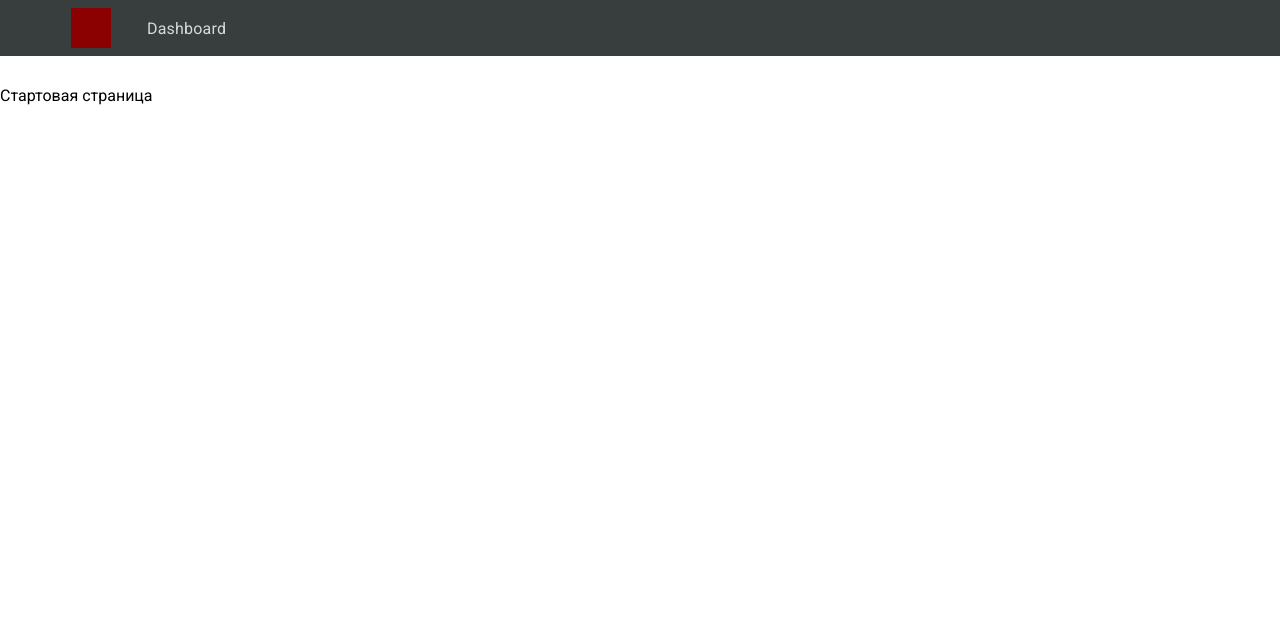
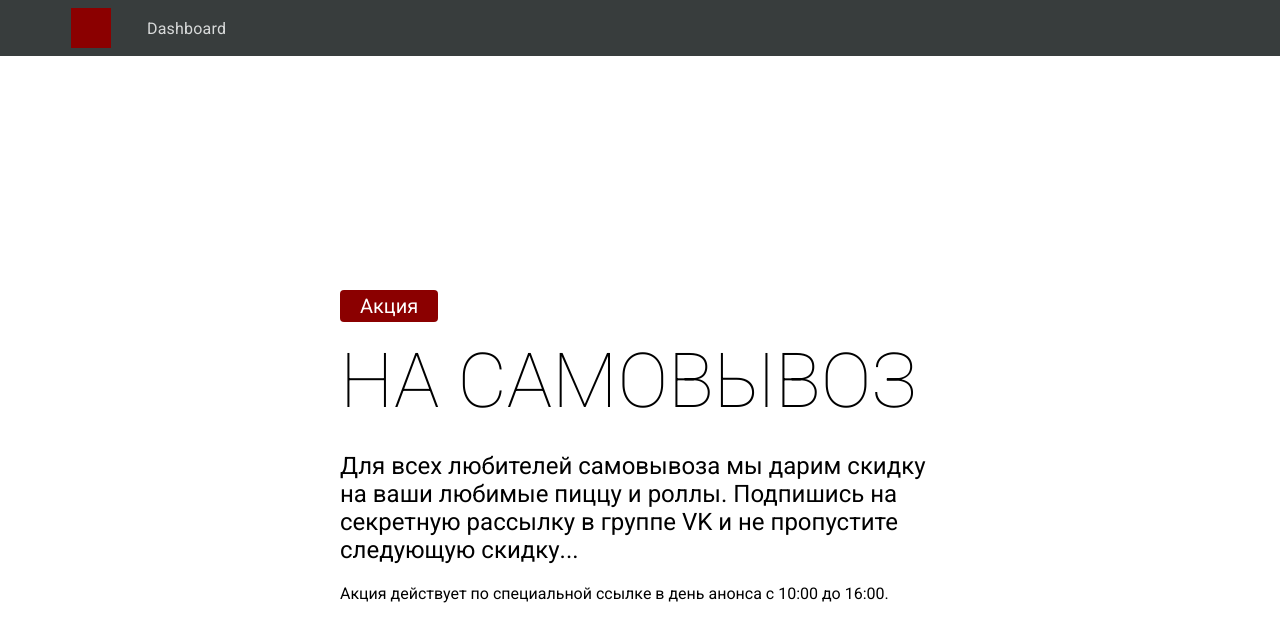
Before and after one commit to abestuzhev/presto-promo-app, a React (Create React App) app: page / in a window 1280 px wide. Shown: the top 642 px of the page. Built offline with nearby package versions, Linux system fonts and the light colour scheme.

Commit message:
add change status

```diff
--- a/src/App.js
+++ b/src/App.js
@@ -7,6 +7,7 @@ import {Route, withRouter} from 'react-router-dom';
 import {connect} from "react-redux";
 import Login from './components/Login/Login';
 import {compose} from "redux";
+import Cover from './components/Cover/Cover';
 
 class App extends React.Component {
 
@@ -15,13 +16,10 @@ class App extends React.Component {
             <div className="App">
 
                 <Route exact path="/admin">
-                    <Dashboard {...this.props}/>
+                    <Dashboard />
                 </Route>
 
-                <Route exact path="/">
-                    <Header />
-                    <div>Стартовая страница</div>
-                </Route>
+
 
                 <Route exact path={"/:city/actions/:actionId"}>
                     <Home />
@@ -29,6 +27,11 @@ class App extends React.Component {
 
                 <Route path="/login">
                     <Login />
+                </Route>
+
+                <Route exact path="/">
+                    <Header />
+                    <Cover />
                 </Route>
             </div>
         );
--- a/src/admin/Dashboard.jsx
+++ b/src/admin/Dashboard.jsx
@@ -1,8 +1,7 @@
 import React from "react";
 import { NavLink } from "react-router-dom";
 import ActionsList from "../components/ActionsList/ActionsList";
-import {connect} from "react-redux";
-import mapStateToProps from "react-redux/lib/connect/mapStateToProps";
+
 
 class Dashboard extends React.Component {
 
@@ -30,25 +29,7 @@ class Dashboard extends React.Component {
                                             <span className="user-bar__user-name"><a href="#">Выход</a></span>
                                         </div>
                                         <ul className="user-bar__child-list">
-                                            <li className="user-bar__child-item">
-                                                <ul className="user-bar__partner-settings">
-                                                    <li className="user-bar__partner-settings-item">
-                                                        <a href="#/outlets" id="ember105" className="user-bar__child-link ember-view">Торговые точки</a>
-                                                    </li>
-                                                    <li className="user-bar__partner-settings-item">
-                                                        <a href="#/employees" id="ember106" className="user-bar__child-link ember-view">Сотрудники</a>
-                                                    </li>
-                                                </ul>
-                                            </li>
-                                            <li className="user-bar__child-item">
-                                                <a href="#/features" className="user-bar__child-link user-bar__child-link features ember-view">Решения для бизнеса</a>
-                                            </li>
-                                            <li className="user-bar__child-item">
-                                                <a href="#/user-settings" id="ember108" className="user-bar__child-link ember-view">Профиль</a>
-                                            </li>
-                                            <li className="user-bar__child-item">
-                                                <a href="#/support" id="ember109" className="user-bar__child-link ember-view">Поддержка</a>
-                                            </li>
+
                                             <li className="user-bar__child-item">
                                                 <button className="user-bar__child-link user-bar__child-link log-out">
                                                     Выход
@@ -68,38 +49,8 @@ class Dashboard extends React.Component {
                             <button className="c-btn">Создать акцию</button>
                         </div>
 
-                        <ActionsList actions = {this.props.actions} />
+                        <ActionsList />
 
-                        {/*<div className="table">*/}
-
-                        {/*    <div className="row header">*/}
-                        {/*        <div className="cell">*/}
-                        {/*            Изображение*/}
-                        {/*        </div>*/}
-                        {/*        <div className="cell">*/}
-                        {/*            Название*/}
-                        {/*        </div>*/}
-                        {/*        <div className="cell">*/}
-                        {/*            Описание*/}
-                        {/*        </div>*/}
-                        {/*        <div className="cell">*/}
-                        {/*            Новая цена*/}
-                        {/*        </div>*/}
-                        {/*        <div className="cell">*/}
-                        {/*            Старая цена*/}
-                        {/*        </div>*/}
-                        {/*        <div className="cell">*/}
-                        {/*            Статус*/}
-                        {/*        </div>*/}
-                        {/*        <div className="cell">*/}
-                        {/*            ред*/}
-                        {/*        </div>*/}
-                        {/*    </div>*/}
-
-                        {/*    <div className="row">*/}
-
-                        {/*    </div>*/}
-                        {/*</div>*/}
                     </div>
                 </div>
             </>
@@ -108,4 +59,5 @@ class Dashboard extends React.Component {
 }
 
 
+
 export default Dashboard;
--- a/src/components/ActionsList/ActionsList.jsx
+++ b/src/components/ActionsList/ActionsList.jsx
@@ -1,7 +1,15 @@
 import {NavLink} from "react-router-dom";
+import {connect} from "react-redux";
+import {changeStatus} from "../../redux/dashboardReducer";
 
 const ActionsList = (props) => {
     console.log("AсtionsList", props);
+
+    const switcherHandler = (actionId, status) => {
+        console.log("switcherHandler", actionId)
+        props.changeStatus(actionId, status)
+    }
+
     return (
         <>
         <div className="actions">
@@ -19,9 +27,10 @@ const ActionsList = (props) => {
                                 <div className="action-card__head">
                                     <div className="action-card__title">
                                         <h3>{action.title}</h3>
-                                        <NavLink to={action.city.url + "/actions/" + action.id } className="action-card__link">
-                                            http://localhost:3000/{action.city.url}/actions/{action.id}
-                                        </NavLink>
+                                        {action.status && <NavLink to={action.city.url + "/actions/" + action.id } className="action-card__link">
+                                                http://localhost:3000/{action.city.url}/actions/{action.id}
+                                            </NavLink>}
+
                                     </div>
 
                                     <div className="action-card__text">{action.composition}</div>
@@ -74,8 +83,8 @@ const ActionsList = (props) => {
                                             </div>
                                             <div className="action-card-operation__item">
                                                 <div id="" className="c-switcher">
-                                                    <input id={"c-switcher-" + action.id} className="c-switcher__input" type="checkbox" value="" />
-                                                    <label htmlFor={"c-switcher-" + action.id} className="c-switcher__label">
+                                                    <input checked={action.status} onChange={() => switcherHandler(action.id, !action.status)}  id={"c-switcher-" + action.id} className="c-switcher__input" type="checkbox" value="" />
+                                                    <label  htmlFor={"c-switcher-" + action.id} className="c-switcher__label">
                                                         <span className="c-switcher__circle"></span>
                                                     </label>
                                                 </div>
@@ -94,4 +103,10 @@ const ActionsList = (props) => {
     )
 }
 
-export default ActionsList;
+const mapStateToProps = (state) => {
+    return {
+        actions: state.dashboard.actions
+    }
+}
+
+export default connect(mapStateToProps, {changeStatus} )(ActionsList);
--- /dev/null
+++ b/src/components/Cover/Cover.jsx
@@ -0,0 +1,25 @@
+const Cover = () => {
+    return (
+        <div className="layout">
+            <div className="cover">
+                <div className="cover-head">
+                    <div className="cover-label">Акция</div>
+                    <h1 className="cover-title">
+                        На самовывоз
+                    </h1>
+                </div>
+
+                <div className="cover-body">
+                    <div className="cover-desc">
+                        Для всех любителей самовывоза мы дарим скидку на ваши любимые пиццу и роллы. Подпишись на секретную рассылку в группе VK и не пропустите следующую скидку...
+                    </div>
+                    <div className="cover-text">
+                        Акция действует по специальной ссылке в день анонса c 10:00 до 16:00.
+                    </div>
+                </div>
+            </div>
+        </div>
+    )
+}
+
+export default Cover;
--- a/src/components/Home/Home.jsx
+++ b/src/components/Home/Home.jsx
@@ -33,6 +33,7 @@ class Home extends React.Component {
     }
 }
 
+
 const mapStateToProps = (state) => {
     return {
         actions: state.dashboard.actions
--- a/src/redux/dashboardReducer.js
+++ b/src/redux/dashboardReducer.js
@@ -1,4 +1,5 @@
 const SET_ACTIONS = "SET_ACTIONS";
+const CHANGE_STATUS = "CHANGE_STATUS";
 
 const initialState = {
     actions: [
@@ -53,7 +54,21 @@ export const dashboardReducer = (state = initialState, action) => {
                 ...state
             }
 
+        case CHANGE_STATUS:
+            return {
+                ...state,
+                actions: state.actions.map(item => {
+                    if(item.id === action.payload.actionId) {
+                        return {...item, status: action.payload.status}
+                    }
+                    return item;
+                })
+            }
+
         default:
             return state;
     }
 }
+
+
+export const changeStatus = (actionId, status) => ({type: CHANGE_STATUS, payload: {actionId, status}})
--- /dev/null
+++ b/src/scss/_cover.scss
@@ -0,0 +1,56 @@
+.cover {
+    height: 90vh;
+    max-width: 600px;
+    margin: 0 auto;
+    display: flex;
+    flex-flow: column wrap;
+    justify-content: center;
+    // text-align: center;
+
+    &-label {
+        font-size: 20px;
+        line-height: 20px;
+        padding: 6px 20px;
+        background-color:#8b0000;
+        border-radius: 4px;
+        color: #fff;
+        display: inline-block;
+        margin-bottom: 14px;
+    }
+
+    &-head {
+        margin-bottom: 26px;
+        // display: flex;
+        // flex-flow: column wrap;
+        // align-items: center;
+    }
+
+    &-title {
+        font-size: 76px;
+        // line-height: 46px;
+        font-weight: 300;
+        text-transform: uppercase;
+
+        span {
+            // font-size: 34px;
+            // display: inline-block;
+            // padding: 10px;
+            // border-radius: 10px;
+            // background-color:#8b0000;
+            // color: #fff;
+        }
+    }
+
+    &-body {
+
+    }
+
+    &-desc {
+        font-size: 24px;
+        margin-bottom: 20px;
+    }
+
+    &-text {
+        font-size: 16px;
+    }
+}
--- a/src/scss/style.scss
+++ b/src/scss/style.scss
@@ -1,6 +1,7 @@
 @import url('https://fonts.googleapis.com/css2?family=Roboto:wght@100;400;700&display=swap');
 @import 'dashboard.scss';
 // @import 'table.scss';
+@import 'cover.scss';
 @import 'action.scss';
 
 body {
```
